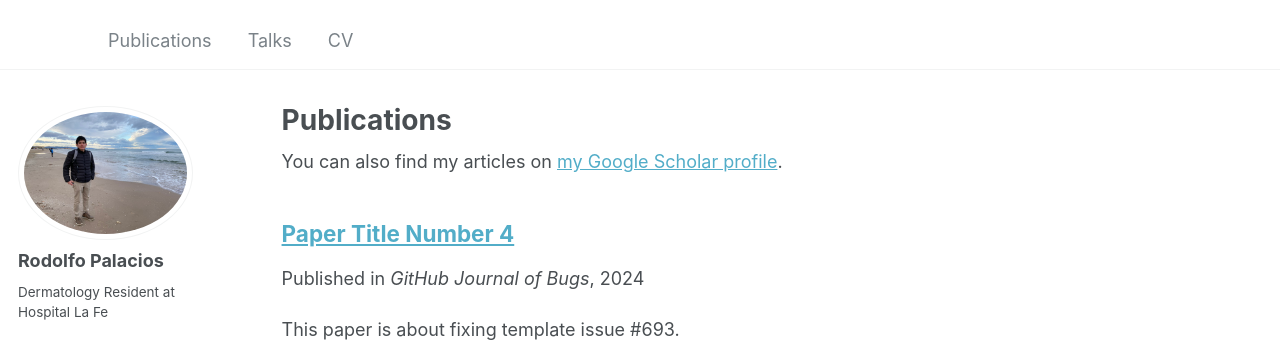
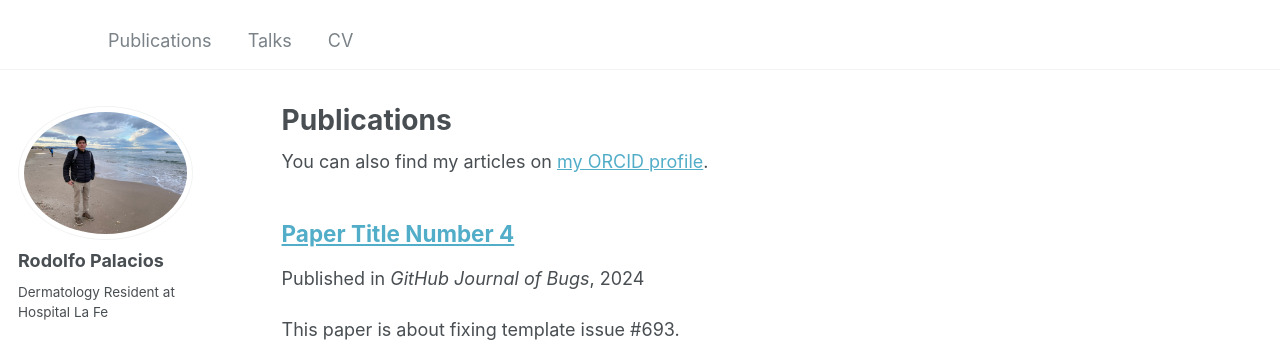
Before and after one commit to rodolfopalaciosd/rodolfopalaciosd.github.io, a Jekyll site: the page built from _pages/publications.md, in a window 1280 px wide and 900 px high. Shown: the top 343 px of the window. Built offline with Jekyll 4.4.1, drawn with Linux system fonts in a browser that asks for light colours; some web fonts are replaced.

Commit message:
updated link

```diff
--- a/_pages/publications.md
+++ b/_pages/publications.md
@@ -6,7 +6,7 @@ author_profile: true
 ---
 
 {% if site.author.googlescholar %}
-  <div class="wordwrap">You can also find my articles on <a href="{{site.author.googlescholar}}">my Google Scholar profile</a>.</div>
+  <div class="wordwrap">You can also find my articles on <a href="{{https://orcid.org/0000-0002-8353-7481}}">my ORCID profile</a>.</div>
 {% endif %}
 
 {% include base_path %}
```
Also changed, not shown: 1 other file.
